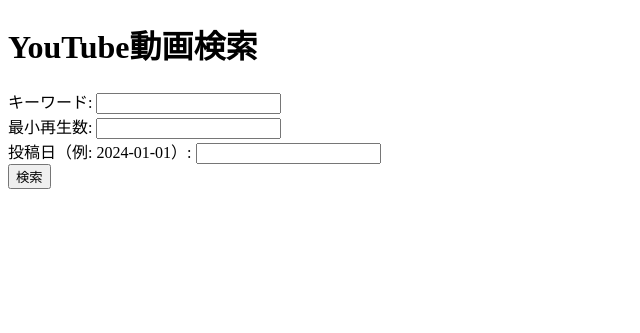
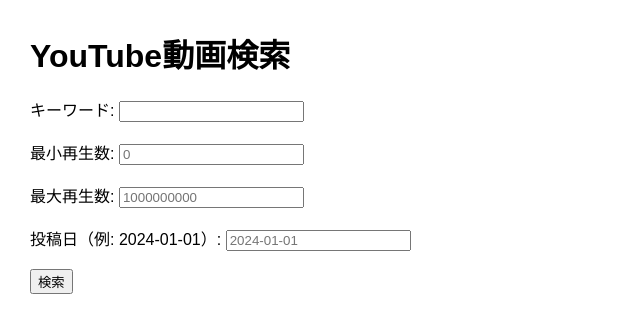
Before and after one commit to livehouseapps/youtube-test, a Flask app: page / in a window 1280 px wide. Shown: the top 333 px of the page, without its empty margins (0-640 px from the left). Run offline with Flask 3, Linux system fonts and the light colour scheme.

Commit message:
Update index.html

```diff
--- a/templates/index.html
+++ b/templates/index.html
@@ -1,30 +1,51 @@
 <!DOCTYPE html>
-<html>
+<html lang="ja">
 <head>
     <meta charset="UTF-8">
-    <title>YouTube Search</title>
+    <title>YouTube動画検索</title>
+    <style>
+        body {
+            font-family: Arial, sans-serif;
+            margin: 30px;
+        }
+        form {
+            margin-bottom: 20px;
+        }
+        .video {
+            margin-bottom: 20px;
+            display: flex;
+            align-items: flex-start;
+        }
+        .video img {
+            margin-right: 15px;
+        }
+    </style>
 </head>
 <body>
     <h1>YouTube動画検索</h1>
-    <form method="post">
-        キーワード: <input type="text" name="query"><br>
-        最小再生数: <input type="number" name="min_views"><br>
-        投稿日（例: 2024-01-01）: <input type="text" name="published_after"><br>
-        <input type="submit" value="検索">
+    <form method="POST">
+        <label>キーワード: <input type="text" name="query" required></label><br><br>
+        <label>最小再生数: <input type="number" name="min_views" placeholder="0"></label><br><br>
+        <label>最大再生数: <input type="number" name="max_views" placeholder="1000000000"></label><br><br>
+        <label>投稿日（例: 2024-01-01）: <input type="text" name="published_after" placeholder="2024-01-01"></label><br><br>
+        <button type="submit">検索</button>
     </form>
 
     {% if videos %}
-        <h2>検索結果</h2>
-        <ul>
-            {% for video in videos %}
-                <li>
-                    <a href="{{ video.url }}" target="_blank">{{ video.title }}</a><br>
-                    チャンネル: {{ video.channel }}<br>
-                    投稿日: {{ video.published }}<br>
-                    再生数: {{ video.views }}
-                </li><br>
-            {% endfor %}
-        </ul>
+    <h2>検索結果</h2>
+    {% for video in videos %}
+        <div class="video">
+            <a href="{{ video.url }}" target="_blank">
+                <img src="{{ video.thumbnail }}" alt="thumbnail">
+            </a>
+            <div>
+                <p><a href="{{ video.url }}" target="_blank">{{ video.title }}</a></p>
+                <p>チャンネル名: {{ video.channel }}</p>
+                <p>投稿日: {{ video.published }}</p>
+                <p>再生数: {{ video.views }}</p>
+            </div>
+        </div>
+    {% endfor %}
     {% endif %}
 </body>
 </html>
```
